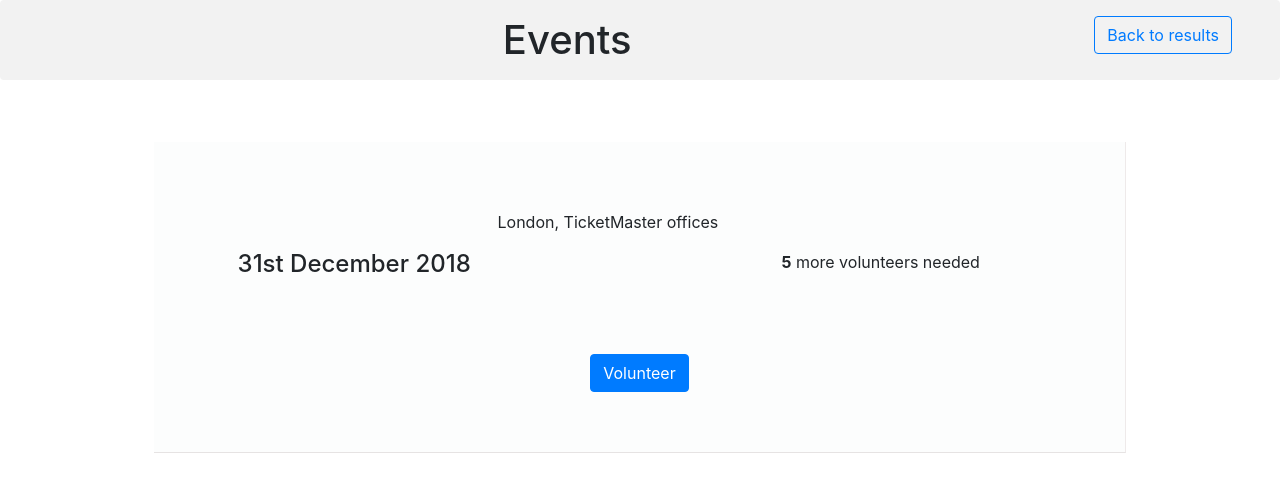
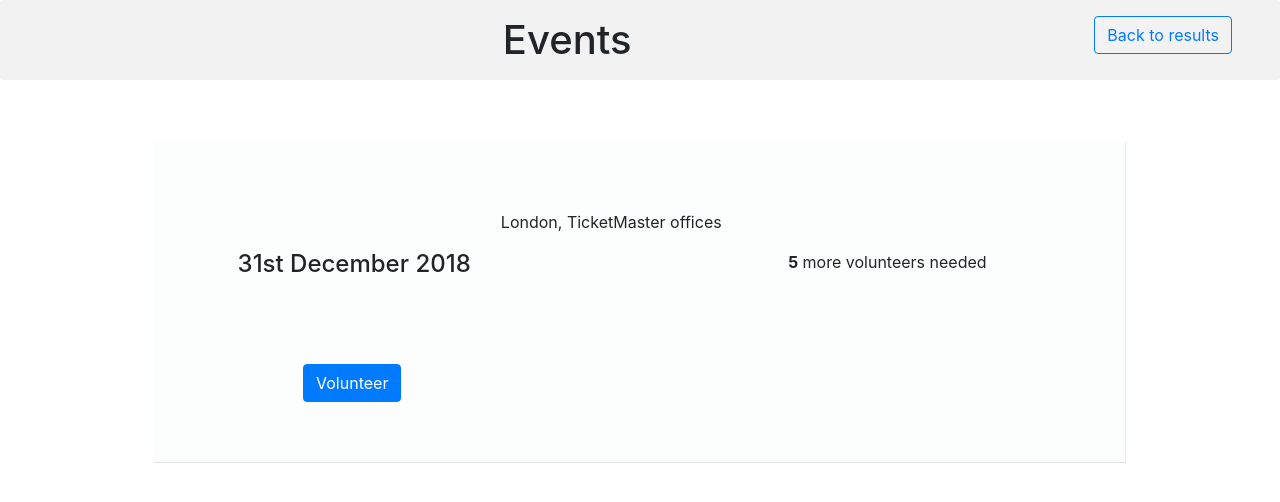
Before and after one commit to MHDGhanemBalhawan/events-calendar, a React (Create React App) app in the folder frontend/: page /event/1 in a window 1280 px wide. Shown: the top 502 px of the page. Built offline with nearby package versions, Linux system fonts and the light colour scheme; no server answers.

Commit message:
adding gap between grid

```diff
--- a/frontend/src/Style/Event.css
+++ b/frontend/src/Style/Event.css
@@ -2,16 +2,16 @@
   padding: 60px;
   margin: 20px;
   width: 80%;
-  background: #FCFDFD;
+  background: #fcfdfd;
   display: inline-grid;
   grid-template-columns: 1fr 1fr 1fr;
   grid-template-rows: auto auto;
   border-right: solid rgb(238, 234, 234);
   border-bottom: solid rgb(230, 227, 227);
   border-width: 1px;
+  grid-gap: 10px;
 }
-.grid-item-description{
-width: 300%;
+.grid-item-description {
 }
 
 @media (max-width: 600px) {
@@ -26,3 +26,16 @@ width: 300%;
   /* border: 1px solid black; */
   text-align: left;
 }
+
+/*
+.a-address a:link {
+  color: black;
+}
+
+.a-address a:visited {
+  color: black;
+}
+
+.a-address a:hover {
+  color: rgb(57, 80, 182);
+} */
```
